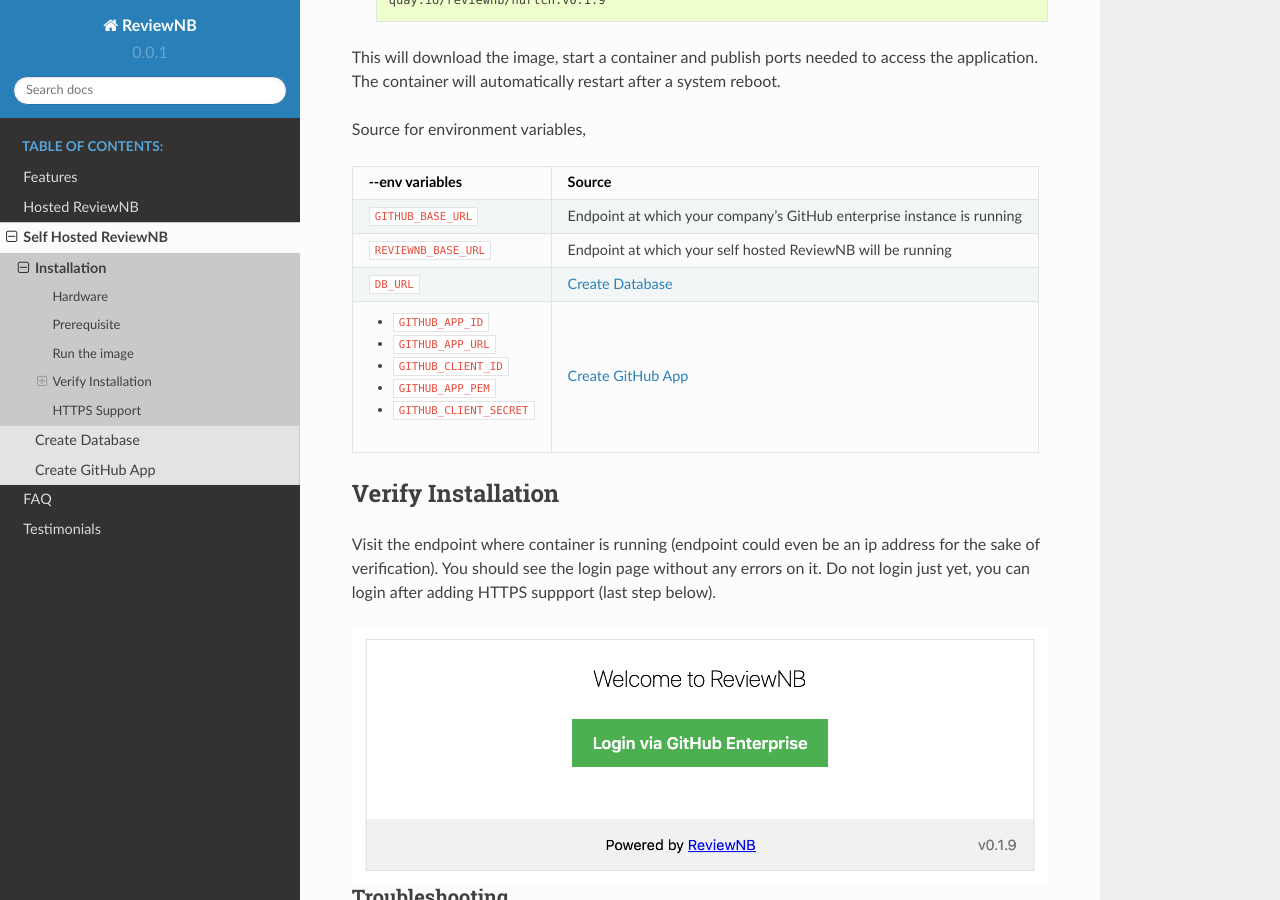
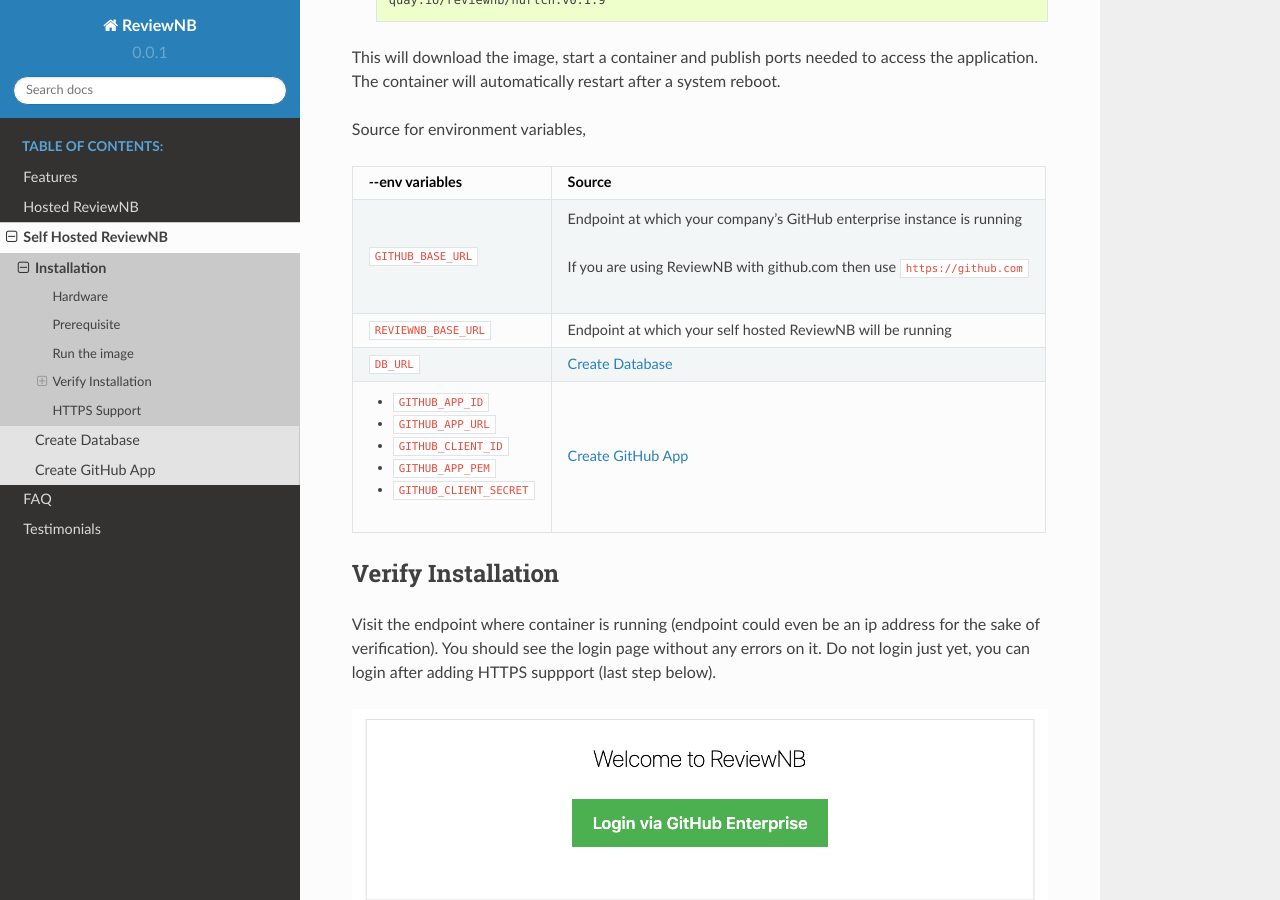
Before and after one commit to ReviewNB/docs, a Sphinx documentation site: the page built from source/self-hosting/docker.rst, in a window 1280 px wide and 900 px high, scrolled down 1356 px. Built offline with Sphinx 7.4.7 and the Read the Docs theme 2.0.0, drawn with Linux system fonts in a browser that asks for light colours.

Commit message:
Update docs to cover on-prem installation with github.com

```diff
--- a/source/self-hosting/docker.rst
+++ b/source/self-hosting/docker.rst
@@ -59,7 +59,9 @@
 +----------------------------+--------------------------------------------------------------------------------+
 | `-`-env variables          | Source                                                                         |
 +============================+================================================================================+
-| ``GITHUB_BASE_URL``        | Endpoint at which your company's GitHub enterprise instance is running         |
+| ``GITHUB_BASE_URL``        | | Endpoint at which your company's GitHub enterprise instance is running       |
+|                            | |                                                                              |
+|                            | | If you are using ReviewNB with github.com then use ``https://github.com``    |
 +----------------------------+--------------------------------------------------------------------------------+
 | ``REVIEWNB_BASE_URL``      | Endpoint at which your self hosted ReviewNB will be running                    |
 +----------------------------+--------------------------------------------------------------------------------+
--- a/source/self-hosting/gh_app.rst
+++ b/source/self-hosting/gh_app.rst
@@ -75,7 +75,7 @@
 Webhook Events & Scope
 -------------------------
 * Subscribe to Pull Request events so ReviewNB is notified when a PR is created and it can post the ReviewNB link on the PR discussion.
-* For the question, *"Where can this GitHub App be installed?"* choose *"Any account"* so other orgs in your company can use ReviewNB as well.
+* For the question, *"Where can this GitHub App be installed?"* choose *"Any account"* so other orgs in your company can use ReviewNB as well. For on-prem installations that work with github.com, only repositories under your company's org account can be accessed via ReviewNB.
 
 Click on *Create GitHub App*
 
```
